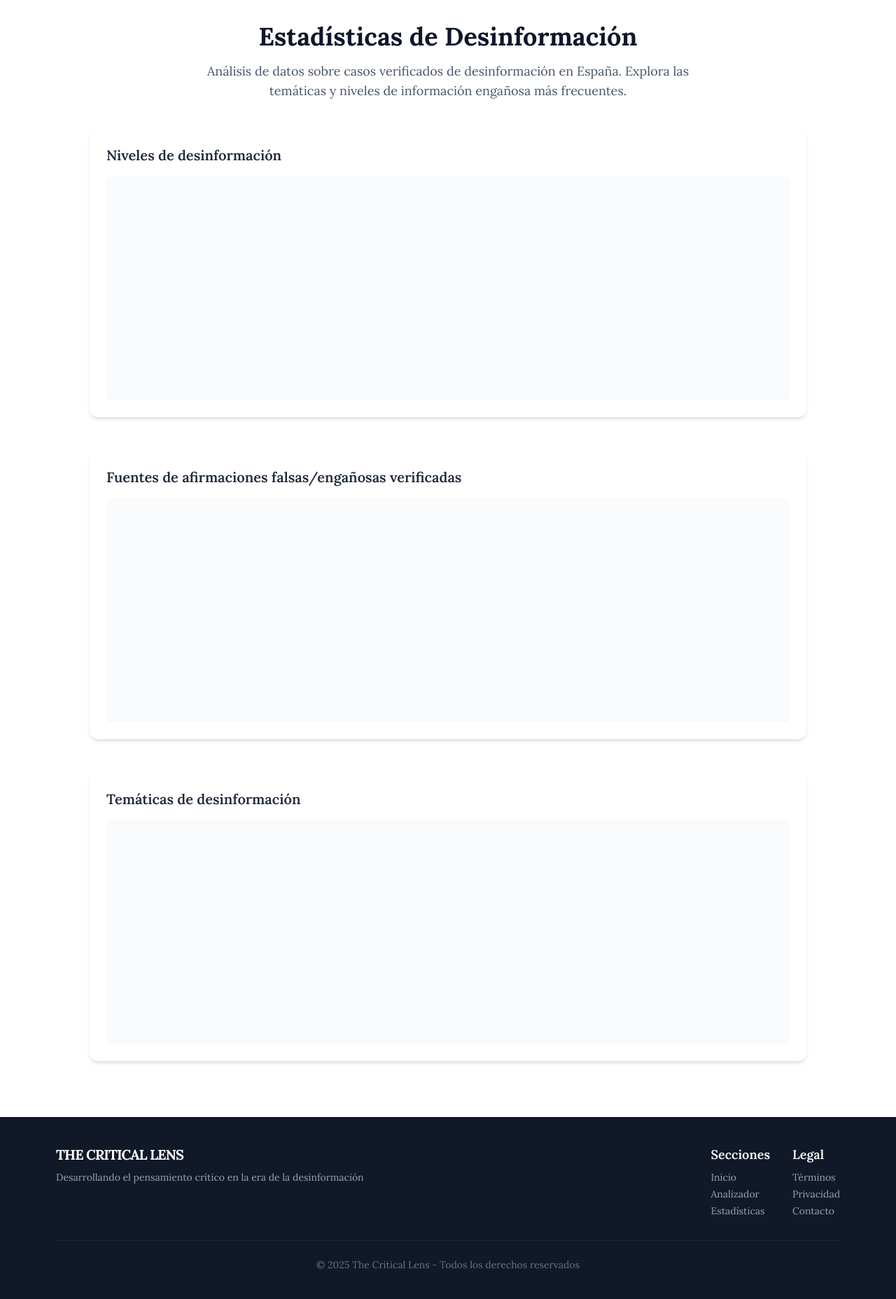
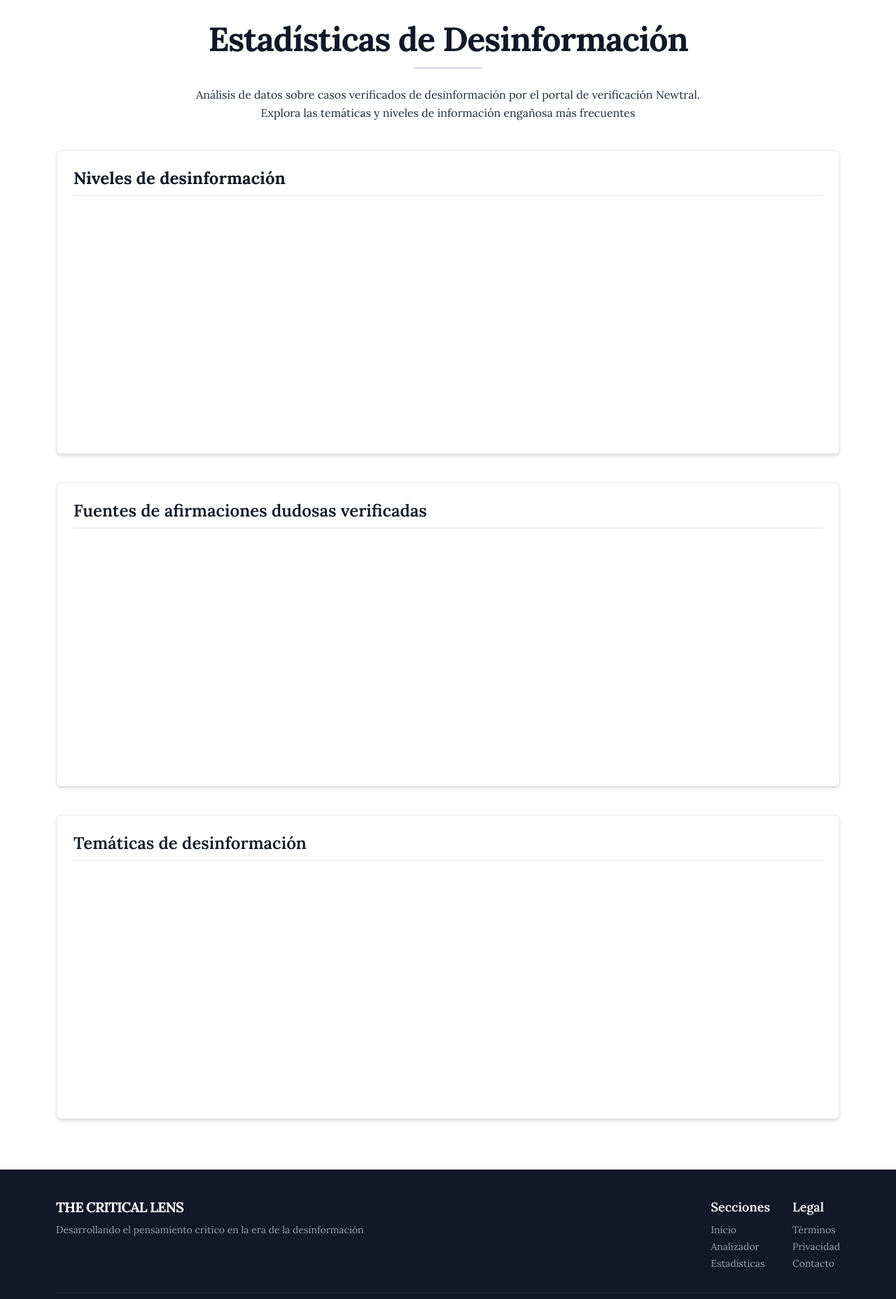
Before and after one commit to Bootcamp-IA-P4/the-critical-lens, a Django app: template apps/scraper/templates/statistics.html in a window 1280 px wide. Shown: the part 207-2063 px from the top of the page at 70% size. Run offline with Django 5.2, Linux system fonts and the light colour scheme; the template is opened without the code that fills it, so the values that code supplies are empty; a map, chart or similar area stays blank; some libraries are stand-ins or nearby versions.

Commit message:
style(statistics): adjust design following digital newspaper style

```diff
--- a/apps/analyzer/templates/analyzer.html
+++ b/apps/analyzer/templates/analyzer.html
@@ -19,7 +19,7 @@
     <section class="mb-12">
         <div class="overflow-hidden bg-white border border-gray-200 rounded-lg shadow-md">
             <div class="p-8">
-                <h2 class="text-2xl font-[Playfair_Display] font-semibbold mb-6 border-b border-gray-200 pb-2">
+                <h2 class="text-2xl font-[Playfair_Display] font-bold mb-6 border-b border-gray-200 pb-2">
                     Formulario de análisis
                 </h2>
 
@@ -72,7 +72,7 @@
     <section class="mb-12">
     <div class="overflow-hidden bg-white border border-gray-200 rounded-lg shadow-md">
         <div class="p-8">
-            <h2 class="text-2xl font-[Playfair_Display] font-semibbold mb-6 border-b border-gray-200 pb-2">
+            <h2 class="text-2xl font-[Playfair_Display] font-bold mb-6 border-b border-gray-200 pb-2">
                 Resultados del análisis
             </h2>
 
--- a/apps/scraper/templates/statistics.html
+++ b/apps/scraper/templates/statistics.html
@@ -4,59 +4,67 @@
 {% block title %}Estadísticas - The Critical Lens{% endblock %}
 
 {% block content %}
-<div class="max-w-5xl mx-auto">
-    <section class="mb-10">
-        <div class="text-center">
-            <h1 class="mb-4 text-4xl font-bold text-slate-900">Estadísticas de Desinformación</h1>
-            <p class="max-w-3xl mx-auto text-lg text-slate-600">
-                Análisis de datos sobre casos verificados de desinformación en España.
-                Explora las temáticas y niveles de información engañosa más frecuentes.
+    <!-- Headline -->
+    <section class="mb-10 text-center">
+            <h1 class="text-4xl md:text-5xl font-bold font-[Playfair_Display] tracking-tight mb-4">
+                Estadísticas de Desinformación
+            </h1>
+            <div class="w-24 h-0.5 bg-gray-300 mx-auto mb-6"></div>
+            <p class="max-w-3xl mx-auto leading-relaxed text-gray-800">
+                Análisis de datos sobre casos verificados de desinformación por el portal de verificación Newtral.
+                Explora las temáticas y niveles de información engañosa más frecuentes
             </p>
         </div>
     </section>
 
+    <!-- Topics Chart -->
     <!-- Verification Categories Chart -->
-    <section class="mb-12">
-        <div class="overflow-hidden bg-white shadow-md rounded-xl">
+    <section class="mb-10">
+        <div class="overflow-hidden bg-white border border-gray-200 rounded-lg shadow-md">
             <div class="p-6">
-                <h3 class="mb-4 text-xl font-semibold text-slate-800">Niveles de desinformación</h3>
-                <div class="flex items-center justify-center rounded-lg h-80 bg-slate-50">
+                <h2 class="text-2xl font-[Playfair_Display] font-bold mb-6 border-b border-gray-200 pb-2">
+                    Niveles de desinformación
+                </h2>
+                <div class="flex items-center justify-center rounded-lg h-80">
                     <canvas id="verification-chart"></canvas>
                 </div>
             </div>
         </div>
     </section>
 
-       <!-- Sources Chart -->
-    <section class="mb-12">
-        <div class="overflow-hidden bg-white shadow-md rounded-xl">
+    <!-- Sources Chart -->
+    <section class="mb-10">
+        <div class="overflow-hidden bg-white border border-gray-200 rounded-lg shadow-md">
             <div class="p-6">
-                <h3 class="mb-4 text-xl font-semibold text-slate-800">Fuentes de afirmaciones falsas/engañosas verificadas</h3>
-                <div class="flex items-center justify-center rounded-lg h-80 bg-slate-50">
+                <h2 class="text-2xl font-[Playfair_Display] font-semibold mb-6 border-b border-gray-200 pb-2">
+                    Fuentes de afirmaciones dudosas verificadas
+                </h2>
+                <div class="flex items-center justify-center rounded-lg h-80">
                     <canvas id="source-chart"></canvas>
                 </div>
             </div>
         </div>
     </section>
 
-     <!-- Tags Chart -->
-    <section class="mb-12">
-        <div class="overflow-hidden bg-white shadow-md rounded-xl">
+    <!-- Tags Chart -->
+    <section class="mb-10">
+        <div class="overflow-hidden bg-white border border-gray-200 rounded-lg shadow-md">
             <div class="p-6">
-                <h3 class="mb-4 text-xl font-semibold text-slate-800">Temáticas de desinformación</h3>
-                <div class="flex items-center justify-center rounded-lg h-80 bg-slate-50">
+                <h2 class="text-2xl font-[Playfair_Display] font-semibold mb-6 border-b border-gray-200 pb-2">
+                    Temáticas de desinformación
+                </h2>
+                <div class="flex items-center justify-center rounded-lg h-80">
                     <canvas id="tags-chart"></canvas>
                 </div>
             </div>
         </div>
     </section>
-</div>
 
-<!-- Scripts para los gráficos -->
+<!-- Scripts for the charts -->
 {% if not no_data %}
 <script src="https://cdn.jsdelivr.net/npm/chart.js"></script>
 <script>
-    // Almacenamos los datos para que los use el archivo JS externo
+    // Save the chart data in a global variable
     window.chartData = {{ chart_data_json|safe }};
 </script>
 <script src="{% static 'js/statistics-charts.js' %}"></script>
```
